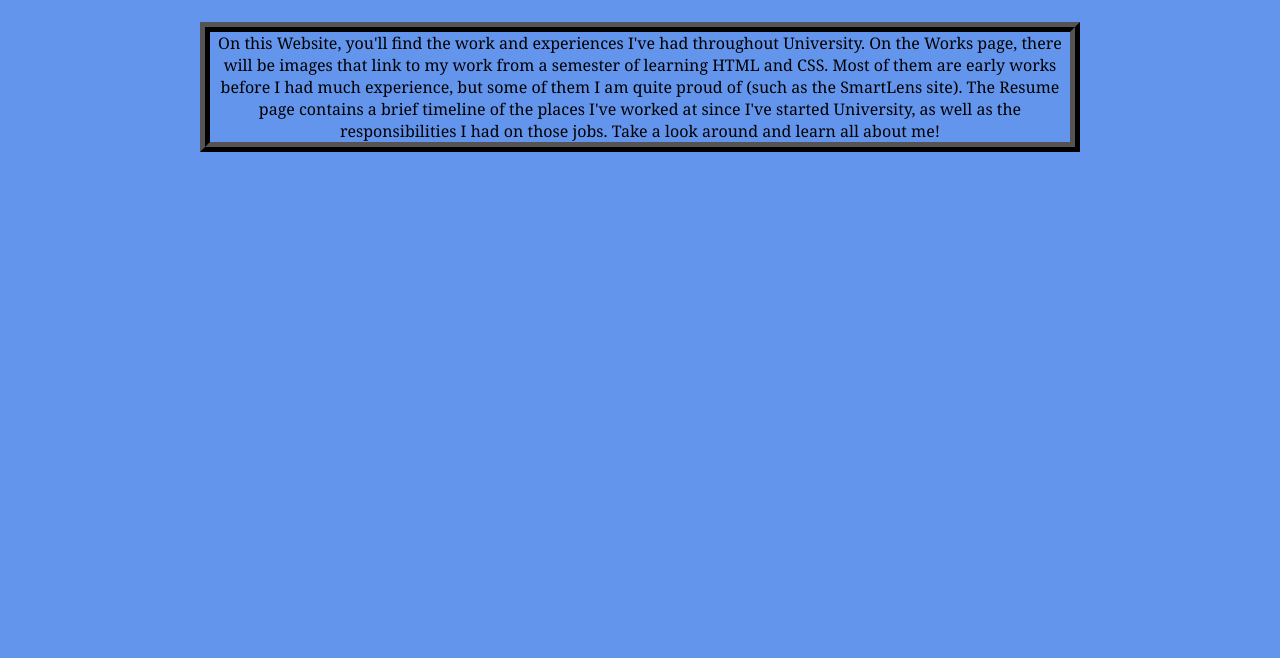
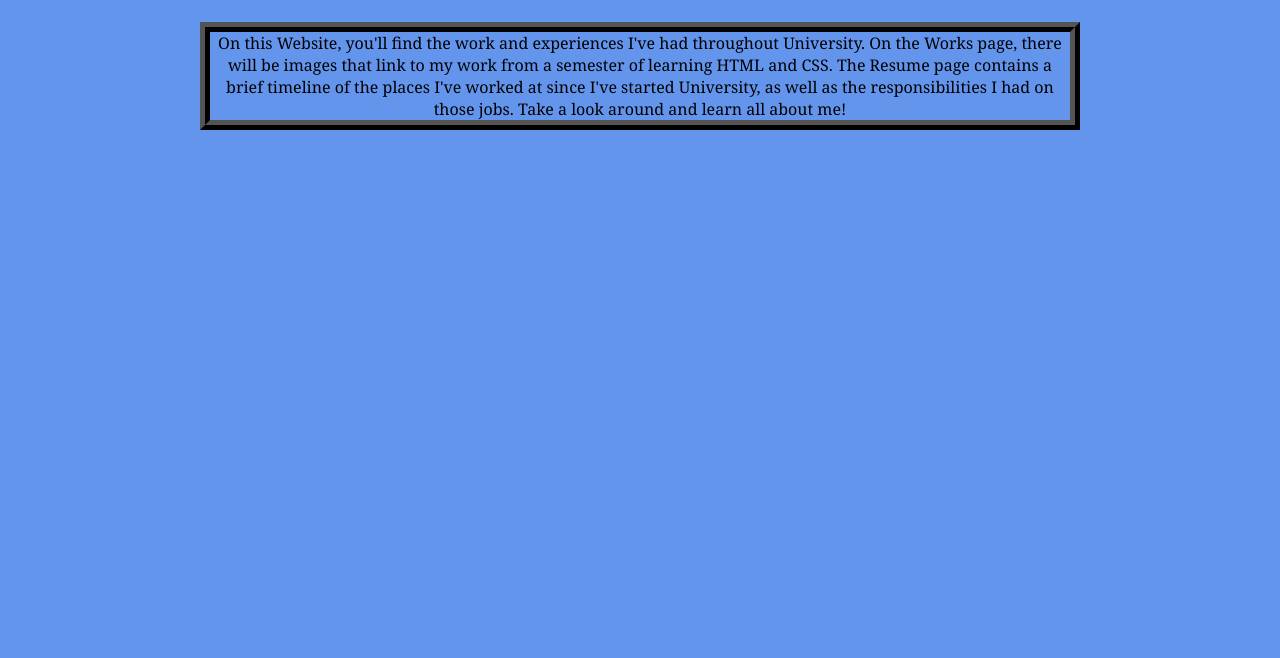
Before and after one commit to sdarmetta/CISC2350, a plain HTML site: page finalProject/Pages/home.html in a window 1280 px wide. Shown: the part 142-800 px from the top of the page. Drawn offline with Linux system fonts and the light colour scheme.

Commit message:
Update home.html

```diff
--- a/finalProject/Pages/home.html
+++ b/finalProject/Pages/home.html
@@ -26,7 +26,7 @@
 		<!-- Home Page Intro -->
 		<div class="whole">
 			<h1 class="main">Salvatore D'Armetta</h1>
-			<p class="introduction">On this Website, you'll find the work and experiences I've had throughout University. On the Works page, there will be images that link to my work from a semester of learning HTML and CSS. Most of them are early works before I had much experience, but some of them I am quite proud of (such as the SmartLens site). The Resume page contains a brief timeline of the places I've worked at since I've started University, as well as the responsibilities I had on those jobs. Take a look around and learn all about me!</p>
+			<p class="introduction">On this Website, you'll find the work and experiences I've had throughout University. On the Works page, there will be images that link to my work from a semester of learning HTML and CSS. The Resume page contains a brief timeline of the places I've worked at since I've started University, as well as the responsibilities I had on those jobs. Take a look around and learn all about me!</p>
 		</div>
 
 
```
